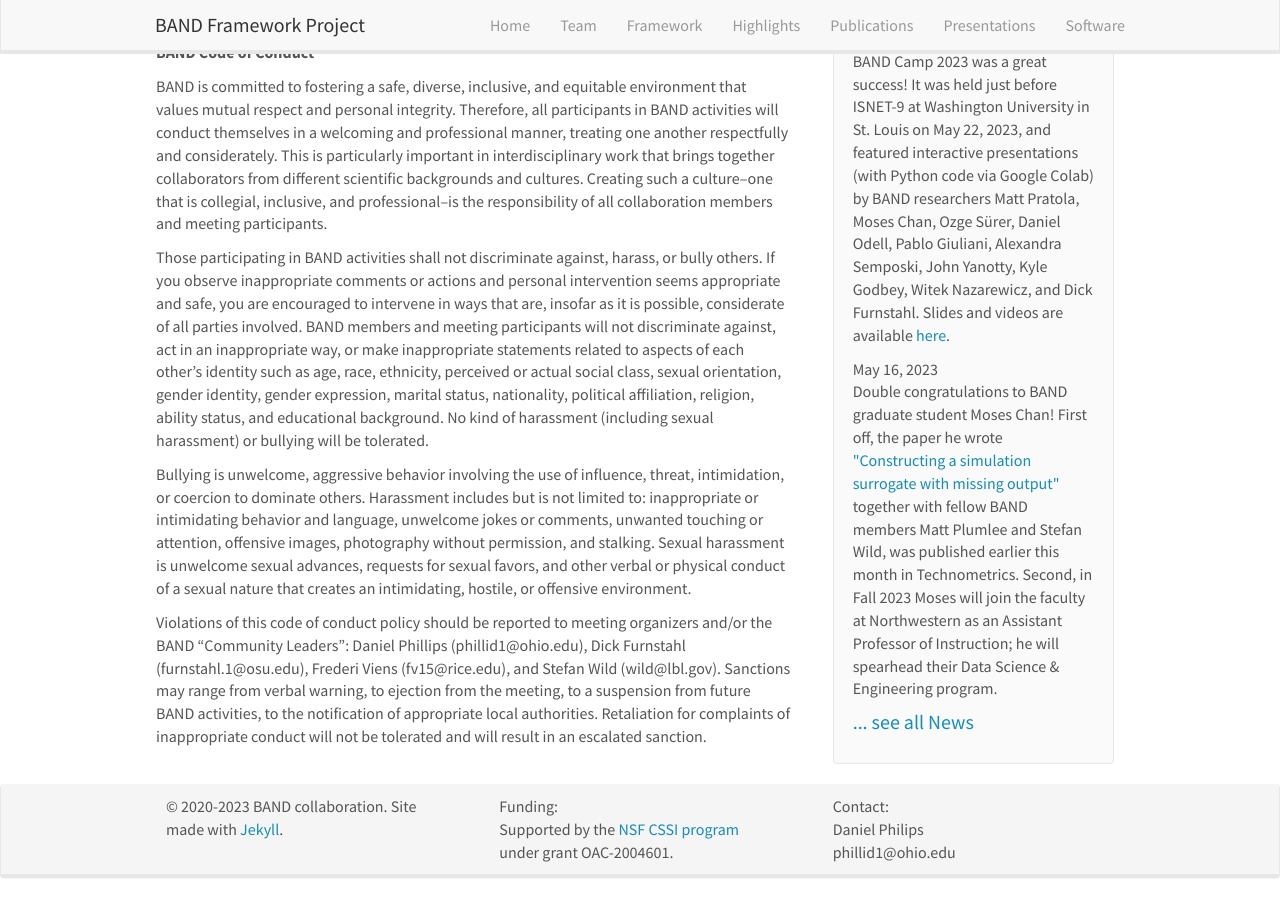
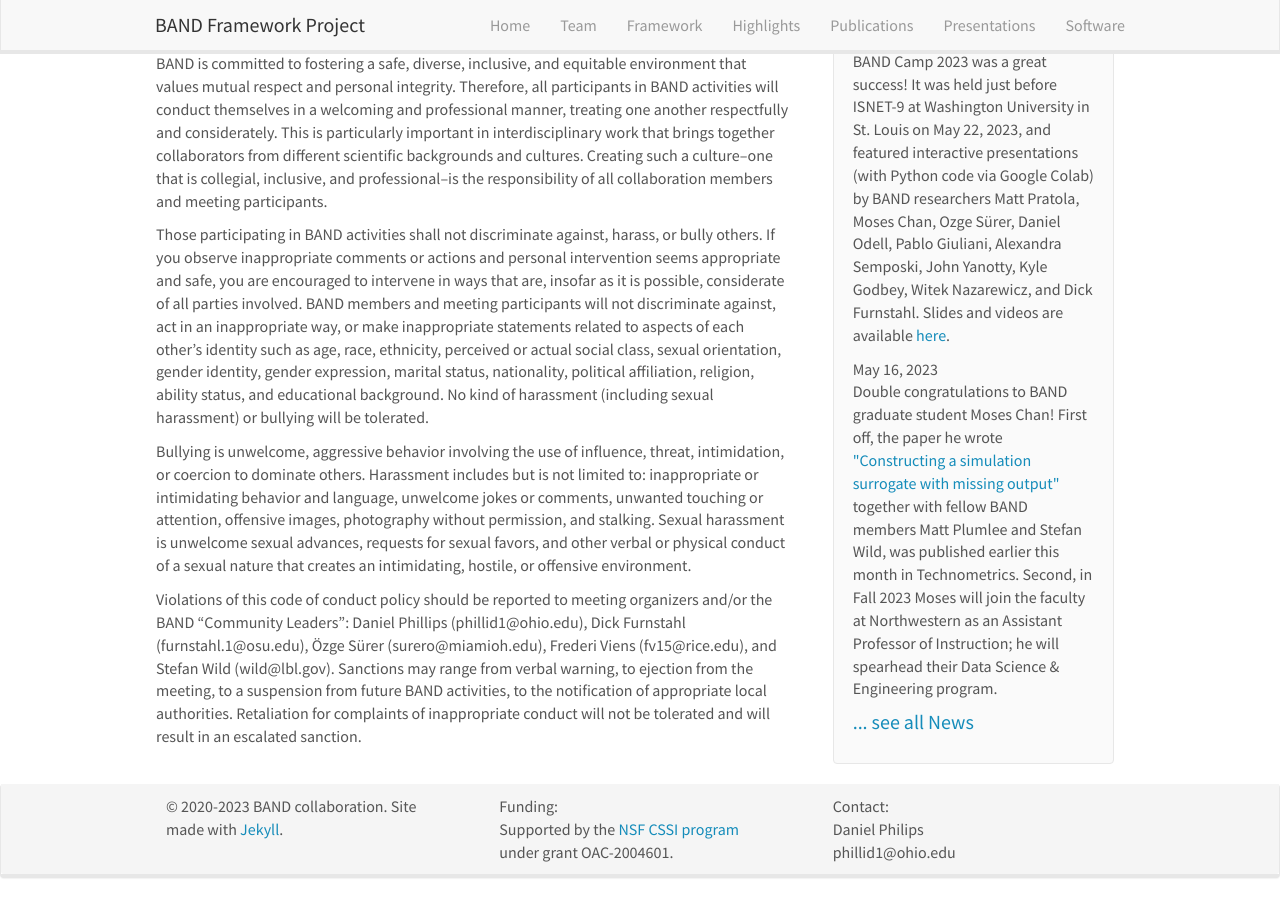
Before and after one commit to bandframework/bandframework.github.io, a Jekyll site: the page built from _pages/home.md, in a window 1280 px wide and 900 px high, scrolled down 1202 px. Built offline with Jekyll 4.4.1, drawn with Linux system fonts in a browser that asks for light colours; nearby versions of some CDN libraries; some of the changed text lies outside the part shown.

Commit message:
Updated to v0.3.0 and Code of Conduct

```diff
--- a/_pages/home.md
+++ b/_pages/home.md
@@ -56,7 +56,7 @@
 Bullying is unwelcome, aggressive behavior involving the use of influence, threat, intimidation, or coercion to dominate others. Harassment includes but is not limited to: inappropriate or intimidating behavior and language, unwelcome jokes or comments, unwanted touching or attention, offensive images, photography without permission, and stalking. Sexual harassment is unwelcome sexual advances, requests for sexual favors, and other verbal or physical conduct of a sexual nature that creates an intimidating, hostile, or offensive environment.
 </p>
 <p>
-Violations of this code of conduct policy should be reported to meeting organizers and/or the BAND "Community Leaders": Daniel Phillips (phillid1@ohio.edu), Dick Furnstahl (furnstahl.1@osu.edu), Frederi Viens (fv15@rice.edu), and Stefan Wild (wild@lbl.gov). Sanctions may range from verbal warning, to ejection from the meeting, to a suspension from future BAND activities, to the notification of appropriate local authorities. Retaliation for complaints of inappropriate conduct will not be tolerated and will result in an escalated sanction.
+Violations of this code of conduct policy should be reported to meeting organizers and/or the BAND "Community Leaders": Daniel Phillips (phillid1@ohio.edu), Dick Furnstahl (furnstahl.1@osu.edu), Özge Sürer (surero@miamioh.edu), Frederi Viens (fv15@rice.edu), and Stefan Wild (wild@lbl.gov). Sanctions may range from verbal warning, to ejection from the meeting, to a suspension from future BAND activities, to the notification of appropriate local authorities. Retaliation for complaints of inappropriate conduct will not be tolerated and will result in an escalated sanction.
 </p>
 
 <!--
```
Also changed, not shown: other parts of _pages/home.md (+1 -1 lines).
